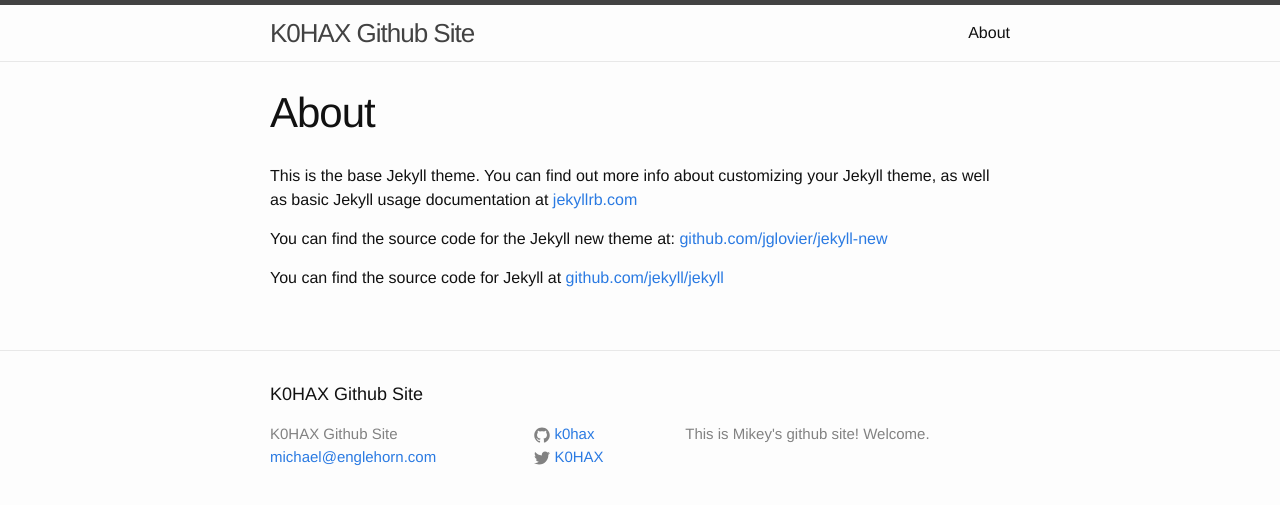
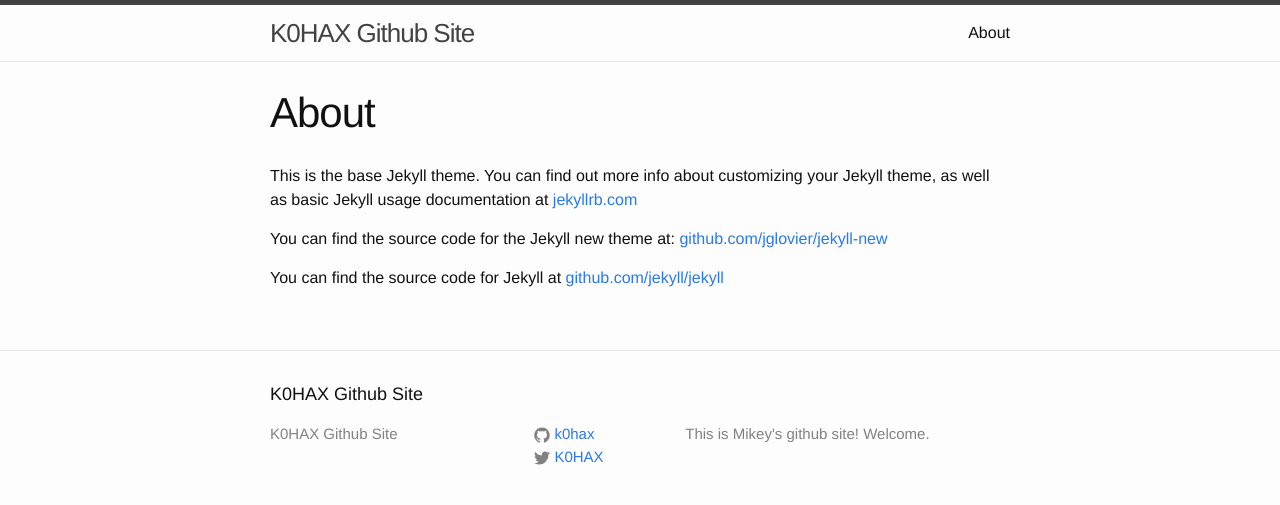
Before and after one commit to K0HAX/k0hax.github.io, a Jekyll site: the page built from about.md, in a window 1280 px wide. Shown: the top 505 px of the page. Built offline with Jekyll 4.4.1, drawn with Linux system fonts in a browser that asks for light colours.

Commit message:
Removed e-mail. Signed-off-by: Michael Englehorn <Michael@englehorn.com>

```diff
--- a/_config.yml
+++ b/_config.yml
@@ -1,6 +1,5 @@
 # Site settings
 title: K0HAX Github Site
-email: michael@englehorn.com
 description: > # this means to ignore newlines until "baseurl:"
     This is Mikey's github site! Welcome.
 baseurl: "" # the subpath of your site, e.g. /blog/
```
